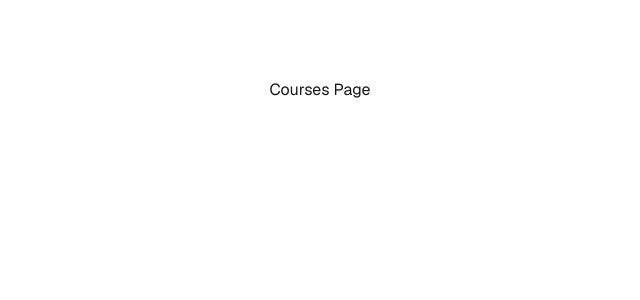
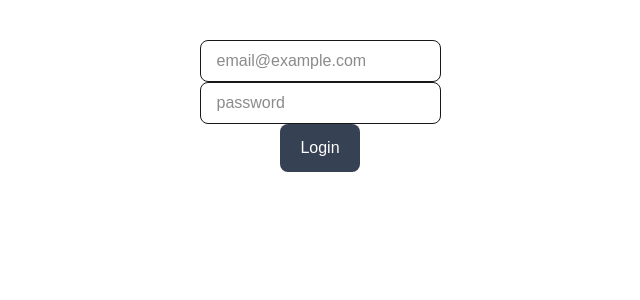
Before and after one commit to hamletfg/mtech-capstone, a Next.js app in the folder client/: page / in a window 1280 px wide. Shown: the top 300 px of the page, without its empty margins (320-960 px from the left). Built offline with nearby package versions, Linux system fonts and the light colour scheme.

Commit message:
basic login page

```diff
--- /dev/null
+++ b/client/src/app/_components/Button.jsx
@@ -0,0 +1,10 @@
+export default function Button({ onclick, children }) {
+  return (
+    <div
+      className="bg-gray-700 py-3 px-5 rounded-lg w-fit text-white"
+      onclick={onclick}
+    >
+      {children}
+    </div>
+  );
+}
--- /dev/null
+++ b/client/src/app/_components/Input.jsx
@@ -0,0 +1,13 @@
+export default function Input({ type, id, name, placeholder }) {
+  return (
+    <div>
+      <input
+        type={type}
+        id={id}
+        name={name}
+        placeholder={placeholder}
+        className="border py-2 px-4 rounded-lg"
+      />
+    </div>
+  );
+}
--- a/client/src/app/page.js
+++ b/client/src/app/page.js
@@ -1,11 +1,25 @@
 import Image from "next/image";
 import Link from "next/link";
+import Button from "./_components/Button";
+import Input from "./_components/Input";
 
 export default function Home() {
   return (
-    <div className="font-sans grid grid-rows-[20px_1fr_20px] items-center justify-items-center min-h-screen p-8 pb-20 gap-16 sm:p-20">
-      <Link href="/courses">
-        <div>Courses Page</div>
+    <div className="p-10 w-fit mx-auto flex flex-col justfity-center items-center">
+      <Input
+        type="email"
+        id="email"
+        name="email"
+        placeholder="email@example.com"
+      />
+      <Input
+        type="password"
+        id="password"
+        name="password"
+        placeholder="password"
+      />
+      <Link href="/login">
+        <Button>Login</Button>
       </Link>
     </div>
   );
```
